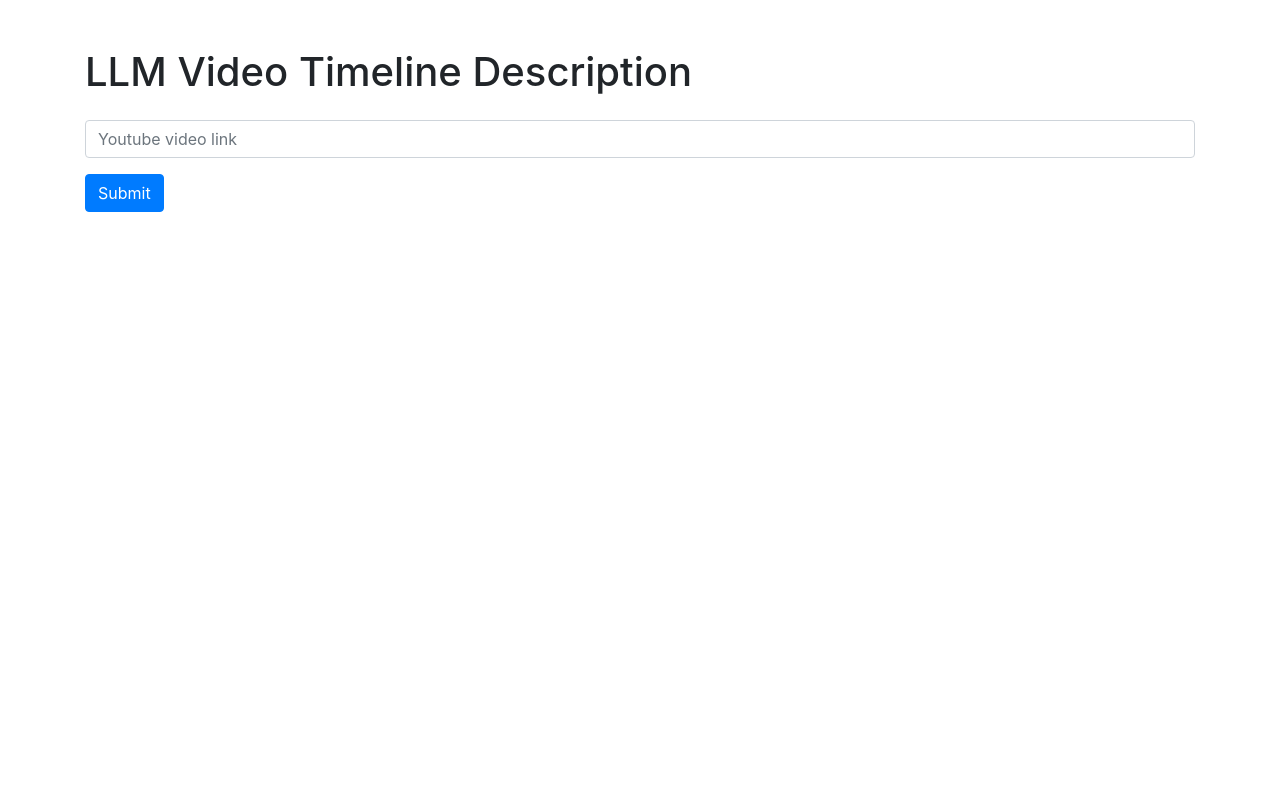
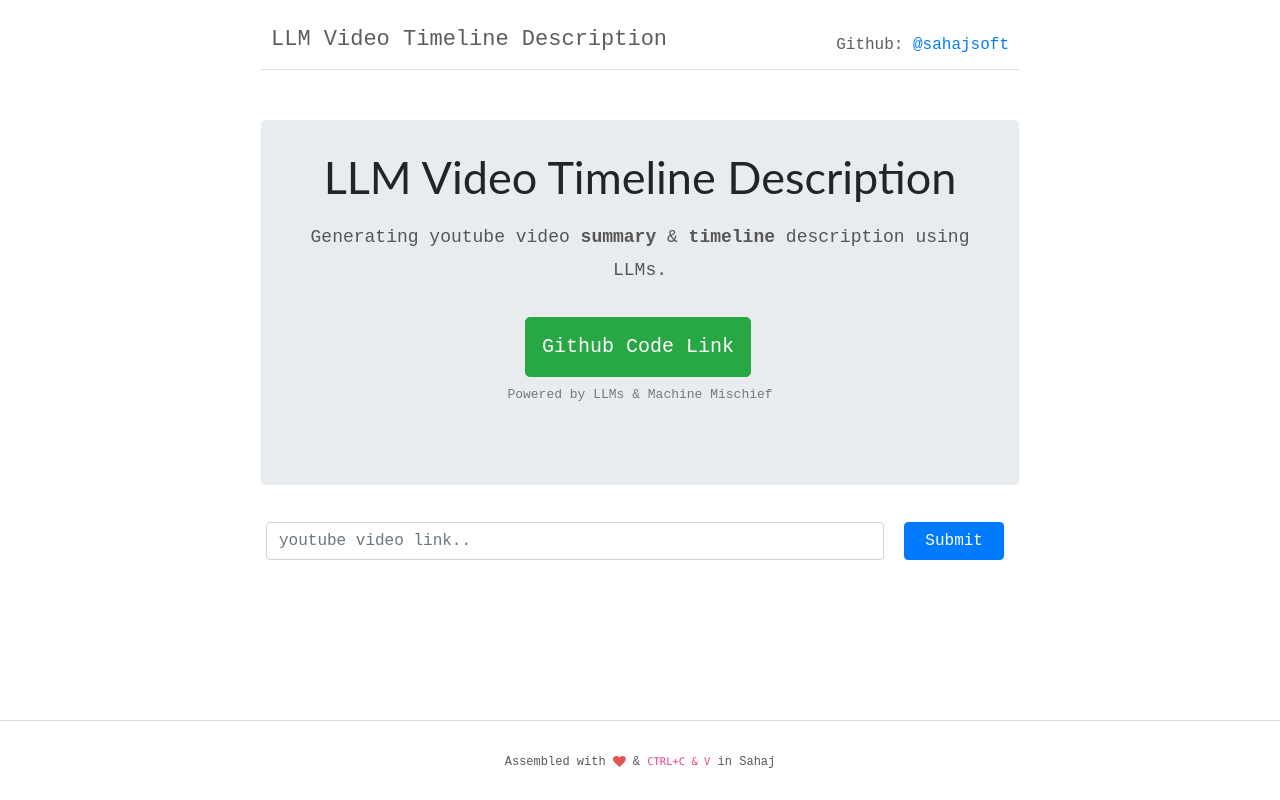
Before and after one commit to amarlearning/youtube-timeline-generator, a Flask app: page / in a window 1280 px wide. Run offline with Flask 3, Linux system fonts and the light colour scheme; some libraries are stand-ins or nearby versions.

Commit message:
feat: re-wrote the UI
Signed-off-by: Amar Prakash Pandey <amar.om1994@gmail.com>

```diff
--- a/llm_video_timeline_description/static/style.css
+++ b/llm_video_timeline_description/static/style.css
@@ -20,6 +20,12 @@
     margin-top: 1vw;
 }
 
+#summary-content, #timeline-content {
+	text-align: justify;
+    width: 95%;
+    font-size: 14px;
+}
+
 #summary, #timeline {
     position: relative;
 }
@@ -36,3 +42,144 @@
     top: 50px;
     right: 35px;
 }
+
+
+/* new css */
+
+
+.extension p,
+.extension>h2 {
+	font-weight: 400;
+	text-align: center
+}
+
+.button-link,
+.message-form,
+.modified {
+	margin-left: auto;
+	margin-right: auto
+}
+
+body {
+	font-family: Cousine, monospace
+}
+
+.modified {
+	width: 60%
+}
+
+a {
+	text-decoration: none!important;
+	cursor: pointer
+}
+
+header {
+	width: 100%;
+	height: 65px;
+	padding: 0 10px;
+	border-bottom: 1px solid #ddd
+}
+
+header>span {
+	font-size: 22px;
+	line-height: 70px;
+	color: #5D5D5D
+}
+
+.github-username {
+	float: right;
+	font-size: 16px;
+	line-height: 80px
+}
+
+.extension {
+	margin-top: 50px;
+	padding-top: 30px
+}
+
+.extension>h2 {
+	font-size: 45px;
+	font-family: Lato, Helvetica Neue, Helvetica, Arial, sans-serif
+}
+
+.extension p {
+	font-size: 18px;
+	color: #555;
+	margin-top: 20px
+}
+
+i {
+	font-size: 24px!important
+}
+
+.button-link {
+	width: 230px;
+	margin-top: 30px
+}
+
+.course {
+	height: 60px
+}
+
+.custom-badge-button {
+	padding-top: 6px;
+	padding-bottom: 6px;
+	float: right;
+	margin-right: 10px;
+	width: 100%;
+}
+
+.extension>.part {
+	text-align: center;
+	font-size: 13px;
+	color: #777;
+	margin-top: 8px;
+	font-weight: 100
+}
+
+.container {
+	padding: 5px!important
+}
+
+.block {
+	width: 100%;
+	height: 130px;
+}
+
+footer {
+    position: fixed;
+    bottom: 0;
+    width: 100%;
+    height: 80px;
+	border-top: 1px solid #DDD;
+	background-color: white;
+}
+
+.user-information {
+	text-align: center;
+	background-color: #222;
+	color: #fff;
+	padding-top: 10px!important;
+	padding-bottom: 10px!important
+}
+
+.text-footer {
+	text-align: center;
+	line-height: 70px;
+	color: #575757;
+	font-size: 12px
+}
+
+.text-footer>a>i {
+	font-size: 12px!important
+}
+
+.text-footer>a:hover {
+	text-decoration: underline!important
+}
+
+@media screen and (max-width:700px) {
+	.modified {
+		width: 100%
+	}
+}
--- a/llm_video_timeline_description/templates/index.html
+++ b/llm_video_timeline_description/templates/index.html
@@ -8,22 +8,53 @@
 </head>
 
 <body>
+    <noscript>
+        <h2 style="color: #ff0000">Seems your browser doesn't
+            supportJavascript! Websocket relies on Javascript being enabled.
+            Pleaseenable Javascript and reload this page!</h2>
+    </noscript>
 
-    <div class="container">
-        <h1 class="mt-5">LLM Video Timeline Description</h1>
-        <!-- Form to take video url input -->
-        <form class="mt-4">
-            <div class="mb-3">
-                <input type="url" id="video_url" name="video_url" class="form-control" placeholder="Youtube video link"
-                    required pattern="https?://www\.youtube\.com/.*">
+    <div class="container modified">
+        <!-- Header section -->
+        <header>
+            <span>LLM Video Timeline Description</span> <span class="github-username">Github:
+                <a href="http://github.com/amarlearning" target="_blank">@sahajsoft</a>
+            </span>
+        </header>
+        <!-- Jumbotron -->
+        <div class="jumbotron extension">
+            <h2>LLM Video Timeline Description</h2>
+            <p>
+                Generating youtube video <strong>summary</strong> & <strong>timeline</strong> description using LLMs.
+                <i class="fa fa-pencil-square-o" aria-hidden="true"></i>
+            </p>
+            <div class="button-link">
+                <a href="https://github.com/sahajsoft/llm-video-timeline-description" target="_blank">
+                    <button type="button" class="course btn btn-lg btn-success">Github
+                        Code Link</button>
+                </a>
             </div>
-            <div class="d-flex align-items-center">
-                <button type="submit" class="btn btn-primary">Submit</button>
-                <div id="spinner" class="spinner-border text-primary ml-20" style="margin-left: 15px; display: none">
+            <p class="part">Powered by LLMs &amp; Machine Mischief</p>
+        </div>
+        <section class="application-section">
+            <div id="main-content" class="container">
+                <!-- Form section -->
+                <form class="row">
+                    <div class="col-md-10">
+                        <div class="form-group">
+                            <input type="url" id="video_url" name="video_url" class="form-control"
+                                placeholder="youtube video link.." required pattern="https?://www\.youtube\.com/.*">
+                        </div>
+                    </div>
+                    <div class="col-md-2">
+                        <div class="form-group">
+                            <button type="submit" class="btn btn-md btn-primary custom-badge-button">
+                                Submit
+                            </button>
                         </div>
                     </div>
                 </form>
-        <!-- Resposne contianer -->
+                <!-- Response section -->
                 <div id="response">
                     <h3 class="title">Summary</h3>
                     <div id="summary" class="response-data">
@@ -36,20 +67,30 @@
                         <div id="timeline-content"></div>
                     </div>
                 </div>
-        <!-- Toast for copy to clipboard -->
-        <div id="copy-toast" class="toast" role="alert" aria-live="assertive" aria-atomic="true" data-autohide="true"
-            data-delay="5000">
-            <div class="toast-header">
-                <strong class="mr-auto">Agent</strong>
-                <button type="button" class="ml-2 mb-1 close" data-dismiss="toast" aria-label="Close">
-                    <span aria-hidden="true">&times;</span>
-                </button>
-            </div>
+                <!-- Toast for text copied to clipboard -->
+                <div id="copy-toast" class="toast" role="alert" aria-live="assertive" aria-atomic="true"
+                    data-autohide="true" data-delay="5000">
                     <div class="toast-body">
-                Text copied to clipboard.
+                        Text copied to clipboard!
                     </div>
                 </div>
             </div>
+        </section>
+        <div class="block"></div>
+    </div>
+    <!-- Footer -->
+    <footer>
+        <div class="container modified">
+            <p class="text-footer">
+                Assembled with <svg viewBox="0 0 1792 1792" preserveAspectRatio="xMidYMid meet"
+                    xmlns="http://www.w3.org/2000/svg" style="height: 0.8rem;">
+                    <path
+                        d="M896 1664q-26 0-44-18l-624-602q-10-8-27.5-26T145 952.5 77 855 23.5 734 0 596q0-220 127-344t351-124q62 0 126.5 21.5t120 58T820 276t76 68q36-36 76-68t95.5-68.5 120-58T1314 128q224 0 351 124t127 344q0 221-229 450l-623 600q-18 18-44 18z"
+                        fill="#e25555"></path>
+                </svg> &amp; <code>CTRL+C & V</code> in Sahaj
+            </p>
+        </div>
+    </footer>
     <script src="https://ajax.googleapis.com/ajax/libs/jquery/3.5.1/jquery.min.js"></script>
     <script src="https://stackpath.bootstrapcdn.com/bootstrap/4.5.2/js/bootstrap.min.js"></script>
     <script src="static/script.js"></script>
```
Lines whose indentation alone changed are shown as unchanged.
